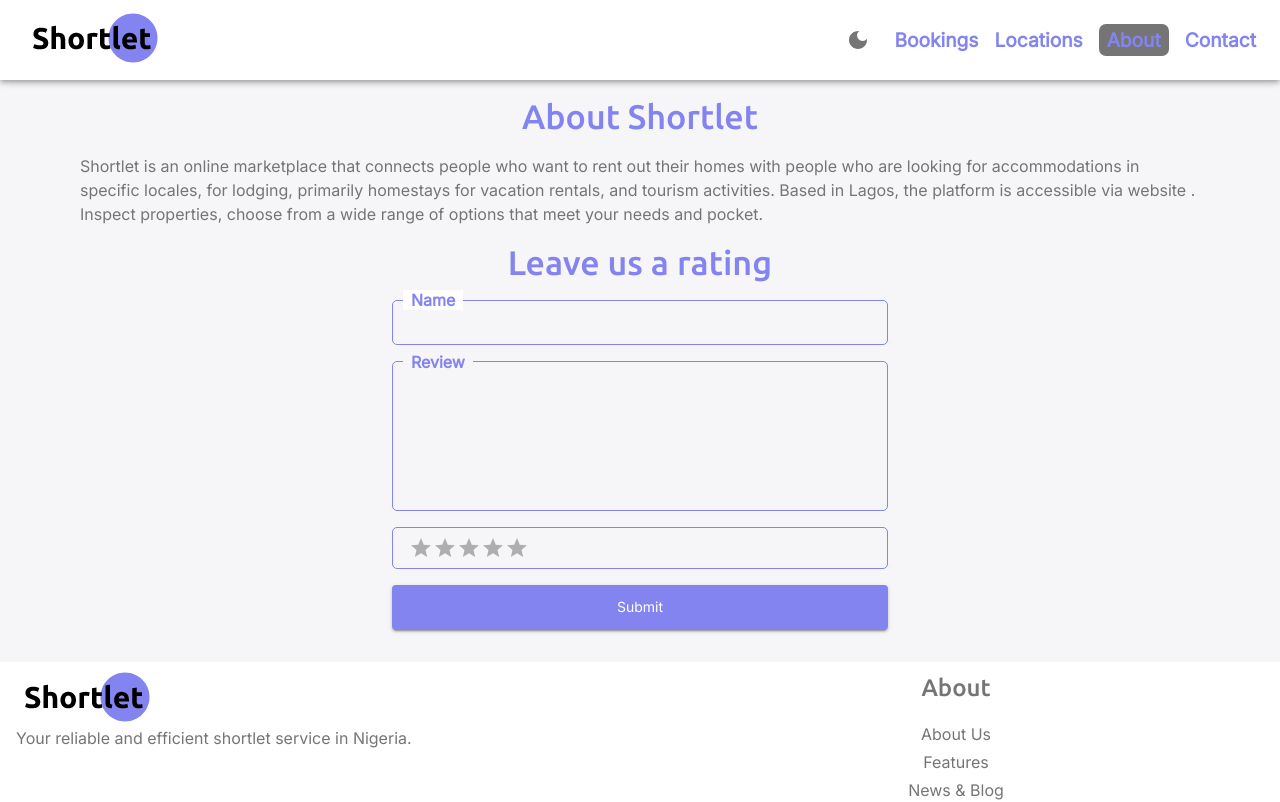
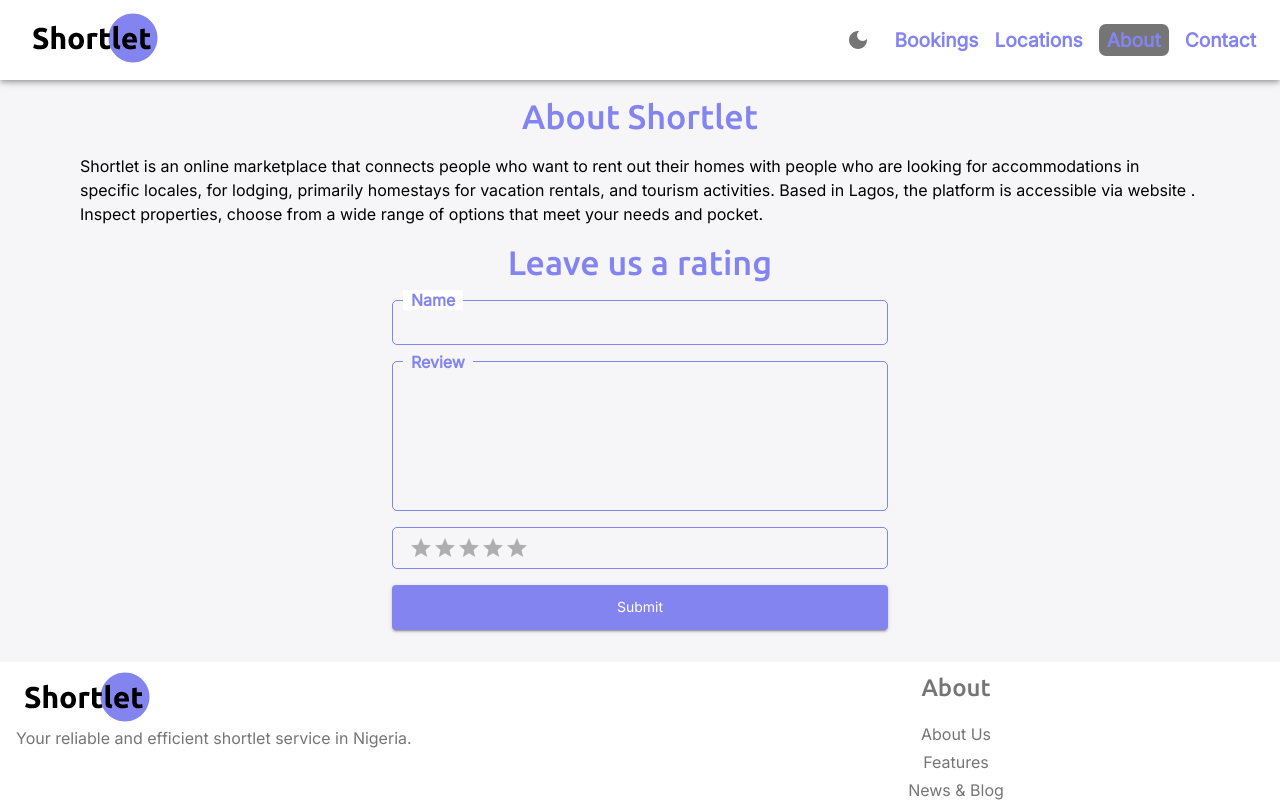
Before and after one commit to pablo-clueless/shortlet, a React (Vite) app: page /about in a window 1280 px wide. Shown: the top 802 px of the page. Built offline with nearby package versions, Linux system fonts and the light colour scheme.

Commit message:
changed text colors

```diff
--- a/src/pages/About.jsx
+++ b/src/pages/About.jsx
@@ -42,7 +42,7 @@ const About = () => {
             <Typography variant='h4' color='text.primary'>
                 About Shortlet
             </Typography>
-            <Typography variant='body1' color='text.secondary'>
+            <Typography variant='body1'>
                 Shortlet is an online marketplace that connects people who want to rent out their homes with people who are looking for accommodations in specific locales, for lodging, primarily homestays for vacation rentals, and tourism activities. Based in Lagos, the platform is accessible via website . Inspect properties, choose from a wide range of options that meet your needs and pocket.
             </Typography>
         </Stack>
```
